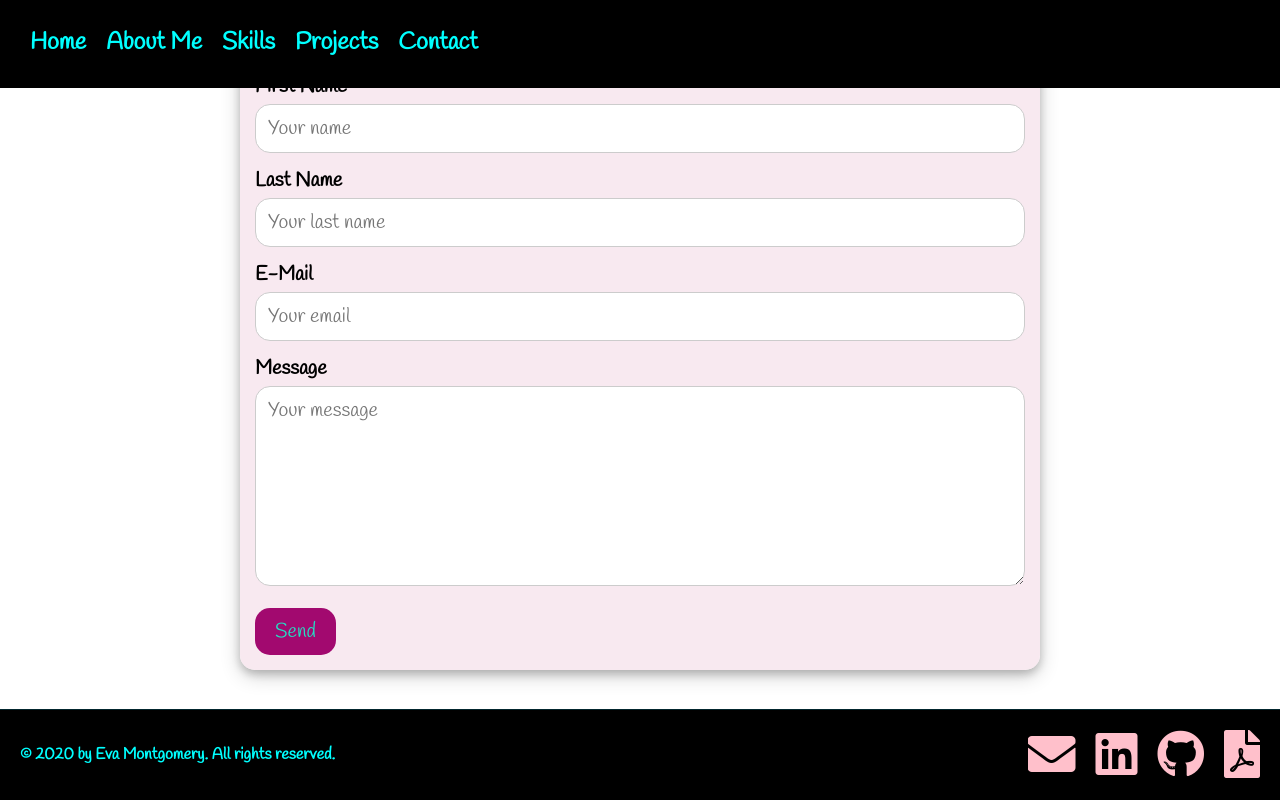
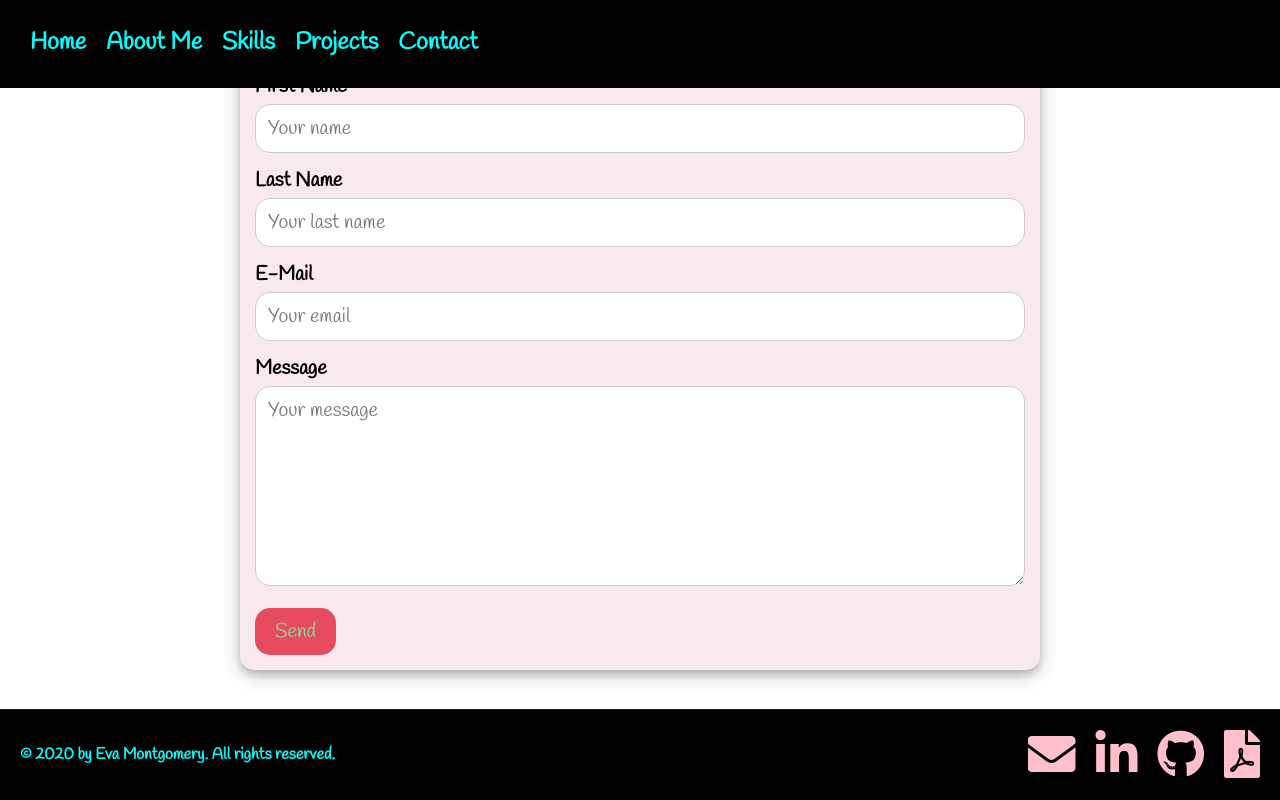
Before and after one commit to eva-montgomery/portfolio-eva-montgomery, a plain HTML site: page index.html in a window 1280 px wide. In both pictures the pointer is over the input "Send". Shown: the part 4109-4909 px from the top of the page. Drawn offline with nearby package versions, Linux system fonts and the light colour scheme.

Commit message:
adds minor updates

```diff
--- a/index.html
+++ b/index.html
@@ -6,10 +6,12 @@
     <meta http-equiv="X-UA-Compatible" content="ie=edge">
     <link rel="stylesheet" href="https://cdnjs.cloudflare.com/ajax/libs/normalize/8.0.1/normalize.min.css">
     <link rel="stylesheet" href="https://cdnjs.cloudflare.com/ajax/libs/font-awesome/5.11.2/css/all.min.css">
+    <link rel="stylesheet" href="https://cdnjs.cloudflare.com/ajax/libs/font-awesome/4.7.0/css/font-awesome.min.css">
     <link rel="stylesheet" href="https://cdn.rawgit.com/konpa/devicon/df6431e323547add1b4cf45992913f15286456d3/devicon.min.css">
     <link href="https://fonts.googleapis.com/css?family=Handlee&display=swap" rel="stylesheet">
     <link href="https://fonts.googleapis.com/css?family=Shadows+Into+Light&display=swap" rel="stylesheet">
     <link href="https://fonts.googleapis.com/css?family=Josefin+Sans&display=swap" rel="stylesheet">
+
     <link rel="stylesheet" href="stylesheets/styles.css">
     <title>Eva Montgomery</title>
 </head>
@@ -18,6 +20,7 @@
 
           <!-- 	NAVBAR -->
         <!-- <header class="page-header"> -->
+
     <div class="nav">
             <ul>
                 <li><a href="#home" class="button">Home</a></li>
@@ -28,7 +31,6 @@
             </ul>
     </div>
         <!-- </header> -->
-
 
 
         <div class="main">
--- a/scripts/index.js
+++ b/scripts/index.js
@@ -1,4 +1,3 @@
-
 
 
 consoleText(['Hello World!', 'I am a...', '{ Web Developer }', '{ Product Manager }', '{ Traveler }', '{ Animal Lover }', '{ Bloody Mary Mixologist }' ], 'text',['black']);
--- a/stylesheets/styles.css
+++ b/stylesheets/styles.css
@@ -76,6 +76,8 @@
   color: aqua;
 }
 
+
+
 .nav a:hover {
   background-color:rgb(231, 75, 96);
   color: rgb(146, 218, 170);
@@ -83,11 +85,12 @@
 }
 
 .nav a:active {
-  background-color:rgb(231, 75, 96);
+  background-color: greenyellow;
   color: rgb(146, 218, 170);
   border-radius: 15%;
 }
 
+/* ----------------- */
 
 /* ul.nav li a:hover:not(.active) {background-color: #111;}
 ul.nav li a.active {background-color: #4CAF50;} */
@@ -477,7 +480,8 @@ input[type=submit] {
 
 /* When moving the mouse over the submit button, a color */
 input[type=submit]:hover {
-  background-color: rgb(162, 9, 111);
+  background-color: rgb(231, 75, 96);
+  color: rgb(146, 218, 170);
 }
 
 /* Add a background color and some padding around the form */
```
